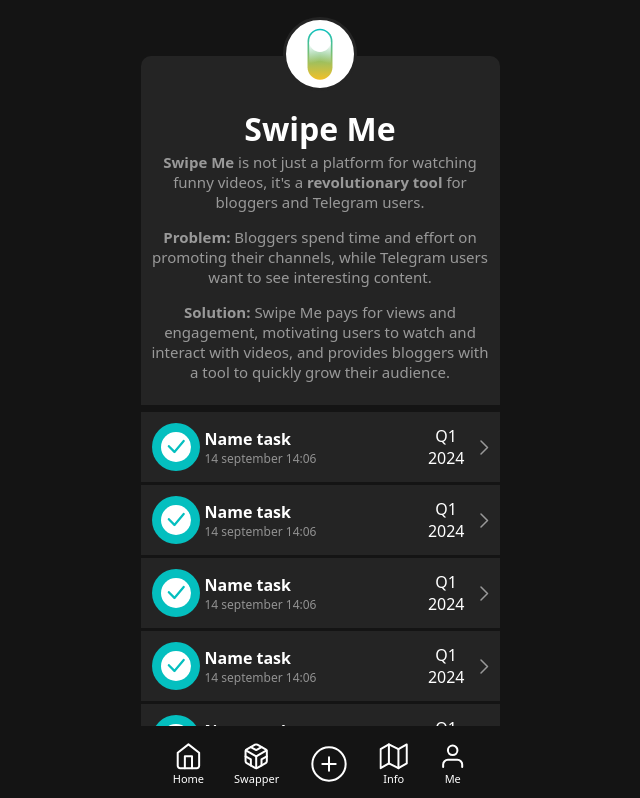
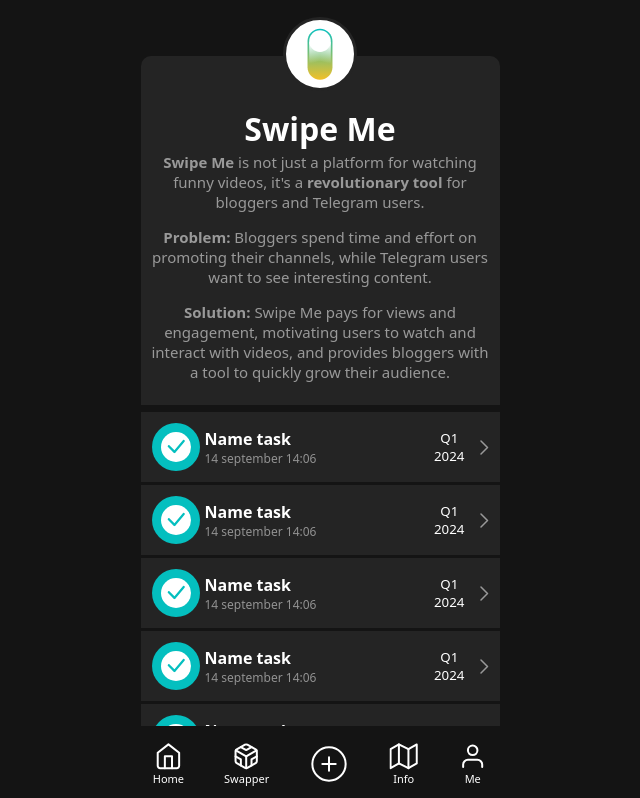
Before and after one commit to scullzz/swipe-me-client, a React app: page /info in a window 1280 px wide. Shown: the top 798 px of the page, without its empty margins (320-960 px from the left). Built offline with nearby package versions, Linux system fonts and the light colour scheme; the HTML template or start-up script is replaced by a standard one.

Commit message:
fixing all styles globally

```diff
--- a/src/components/info-page/task-components/Task.jsx
+++ b/src/components/info-page/task-components/Task.jsx
@@ -13,7 +13,7 @@
 
   return (
     <div className={style.task_container}>
-      <div className={style.task} onClick={handleToggle}>
+      <button className={style.task_btn} onClick={handleToggle}>
         <div className={style.task_main_info}>
           <img src={done_task} alt="done_task" className={style.task_icon_status} />
           <div className={style.title_date_wrapper}>
@@ -28,7 +28,7 @@
           </div>
           <img src={isOpen ? open_arrow : closed_arrow} alt="toggle_arrow" />
         </div>
-      </div>
+      </button>
       {isOpen && (
         <div className={style.task_description}>
           <p>Lorem ipsum dolor sit amet consectetur adipisicing elit. Dolorem alias unde asperiores, dolores pariatur velit magni natus. Cumque labore consequatur architecto inventore cupiditate amet porro? Minima eveniet facilis soluta! Nemo.</p>
--- a/src/components/info-page/task-components/TaskStyle.module.css
+++ b/src/components/info-page/task-components/TaskStyle.module.css
@@ -1,7 +1,5 @@
 .task_container {
     width: 359px;
-    /* height: 60px; */
-    /* display: flex; */
     flex-direction: row;
     align-items: center;
     overflow: hidden;
@@ -9,14 +7,20 @@
     margin-bottom: 3px;
 }
 
-.task {
+.task_btn {
     gap: 3px;
     padding: 11px;
     display: flex;
     flex-direction: row;
     justify-content: space-between;
     align-items: center;
+    text-align: center;
     width: 100%;
+    background: none;
+    border: none;
+    cursor: pointer;
+    outline: none;
+    color: white;
 }
 
 .task_main_info {
@@ -61,18 +65,6 @@
     white-space: pre-line;
 }
 
-.arrow_btn {
-    display: flex;
-    align-items: center;
-    justify-content: center;
-    background: none;
-    border: none;
-    cursor: pointer;
-    outline: none;
-    width: 6.5px;
-    height: 13px;
-}
-
 .task_description {
     display: block;
     padding: 10px;
--- a/src/components/navigation-panel/style.module.css
+++ b/src/components/navigation-panel/style.module.css
@@ -1,25 +1,25 @@
 .MainContainer{
   display: flex;
-  width: 100%;
+  width: 100vw;
   height: 100%;
   align-items: center;
   justify-content: center;
+  text-align: center;
   background-color: #141414;
 }
-
 
 .Navigation {
   position: fixed;
   bottom: 0;
   background-color: #141414;
   height: 74px;
-  width: 375px;
+  width: 100%;
 }
 .Navigation_Limit {
   display: flex;
   align-items: center;
   justify-content: center;
-  width: 359px;
+  width: 100%;
   height: 74px;
   margin: 0 auto;
 }
@@ -29,7 +29,7 @@
   display: flex;
   justify-content: center;
   align-items: center;
-  gap: 30px;
+  gap: 40px;
 }
 .Flex_Item {
   display: flex;
```
